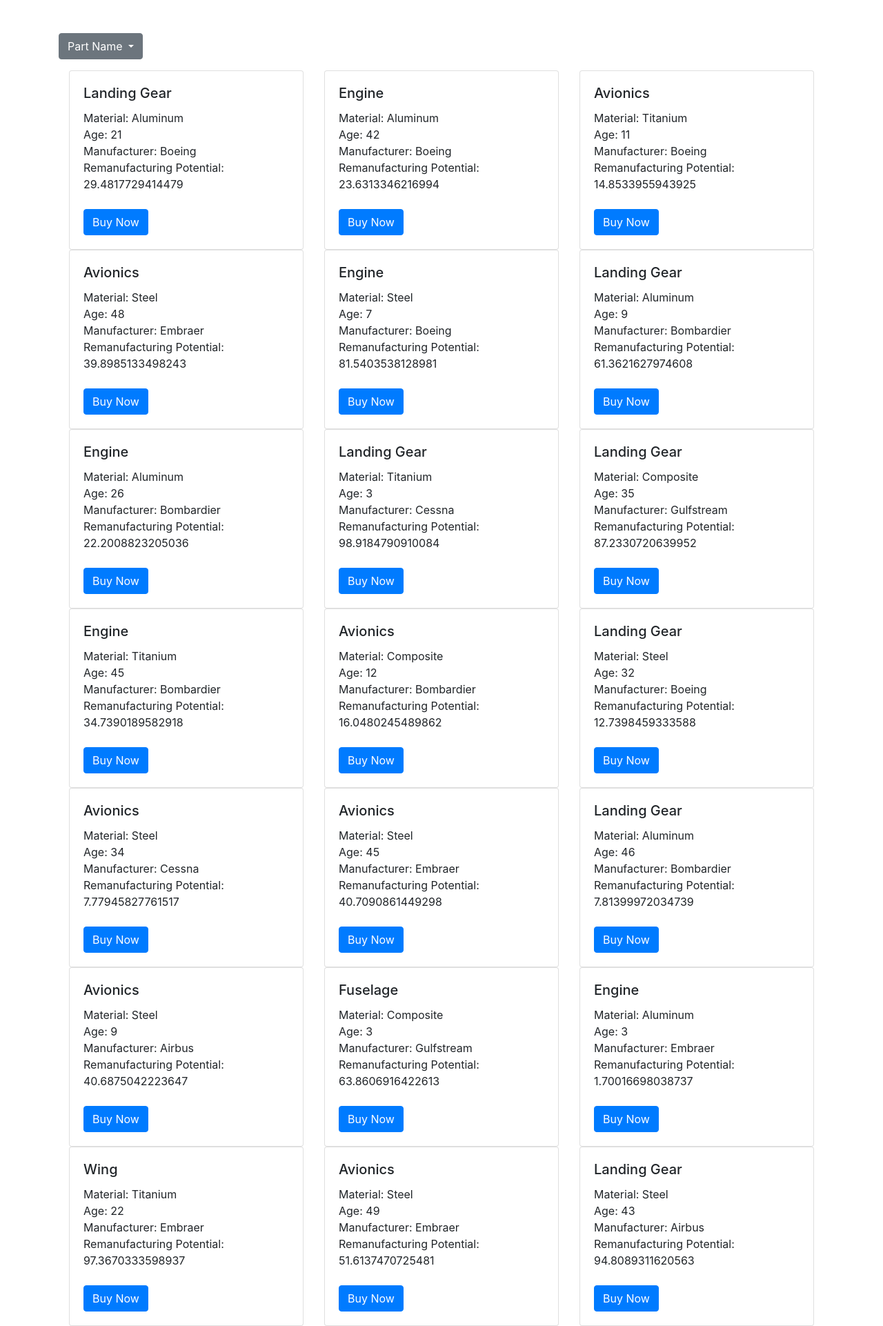
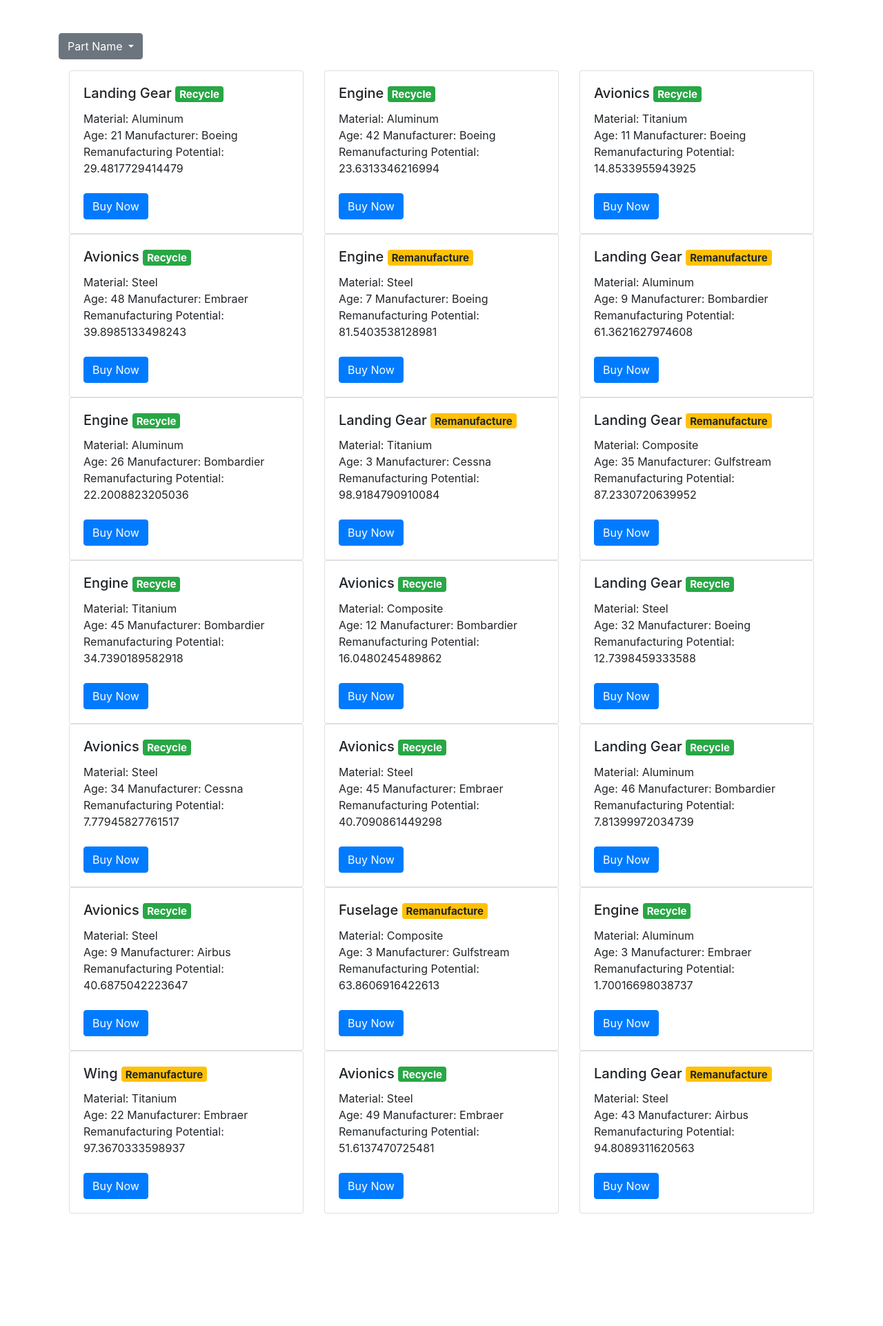
Before and after one commit to dcreepypirate/aerothon-aerodevs, a Django app: page /dashboard in a window 1280 px wide. Shown: the whole page at 69% size. After the commit the page ends 1759 px from the top, so only its background shows below. Run offline with Django 4.2, Linux system fonts and the light colour scheme; data comes from the database, SQL or seed files in the repository.

Commit message:
added labels for recycle and manufacture

```diff
--- a/aerodevs/templates/aerodevs/dashboard.html
+++ b/aerodevs/templates/aerodevs/dashboard.html
@@ -22,9 +22,16 @@
     <div class="col-md-4">
       <div class="card">
         <div class="card-body">
-          <h5 class="card-title">{{pro.part_name}}</h5>
+          <h5 class="card-title">
+            {{pro.part_name}}
+            {% if pro.Remanufacturing_Potential < 60 %}
+            <span class="badge badge-sm badge-success">Recycle</span>
+            {% else %}
+            <span class="badge badge-sm badge-warning">Remanufacture</span>
+            {% endif %}
+            <br/></h5>
           Material: {{pro.material}} <br/>
-          Age: {{pro.age}} <br/>
+          Age: {{pro.age}}
           Manufacturer: {{pro.manufacturer}} <br/>
           Remanufacturing Potential: {{pro.Remanufacturing_Potential}}<br/> <br/>
           <a href="#" class="btn btn-primary">Buy Now</a>
```
